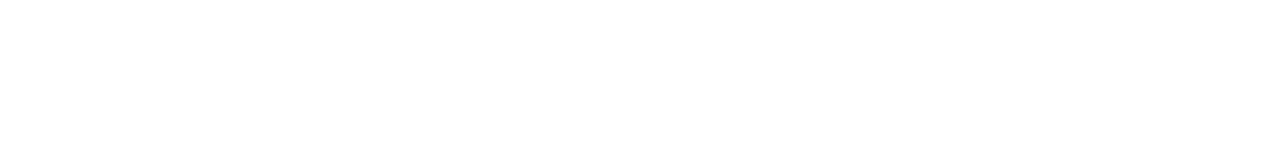
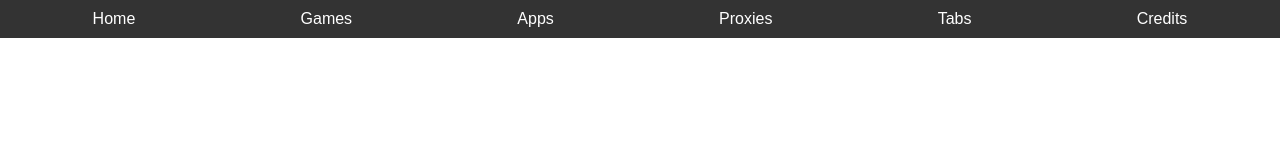
Before and after one commit to xnightless/Alpha-Network, a plain HTML site: page index.html in a window 1280 px wide. Drawn offline with Linux system fonts and the light colour scheme.

Commit message:
Update index.html

```diff
--- a/index.html
+++ b/index.html
@@ -3,7 +3,52 @@
 <head>
   <meta charset="UTF-8">
   <meta name="viewport" content="width=device-width, initial-scale=1.0">
-  <link rel="stylesheet" href="style.css">
   <title>Alpha Network</title>
+  <style>
+    /* Add your styling here */
+    body {
+      font-family: Arial, sans-serif;
+      margin: 0;
+      padding: 0;
+    }
+
+    nav {
+      background-color: #333;
+      padding: 10px;
+      text-align: center; /* Center the navigation bar horizontally */
+    }
+
+    ul {
+      list-style-type: none;
+      margin: 0;
+      padding: 0;
+      display: flex;
+      justify-content: space-around;
+    }
+
+    li {
+      margin: 0;
+      padding: 0;
+    }
+
+    a {
+      text-decoration: none;
+      color: white;
+    }
+  </style>
 </head>
 <body>
+  <nav>
+    <ul>
+      <li><a href="#Home">Home</a></li>
+      <li><a href="#Games">Games</a></li>
+      <li><a href="#Apps">Apps</a></li>
+      <li><a href="#Proxies">Proxies</a></li>
+      <li><a href="#Tabs">Tabs</a></li>
+      <li><a href="#Credits">Credits</a></li>
+    </ul>
+  </nav>
+
+  <!-- Your content goes here -->
+</body>
+</html>
```
